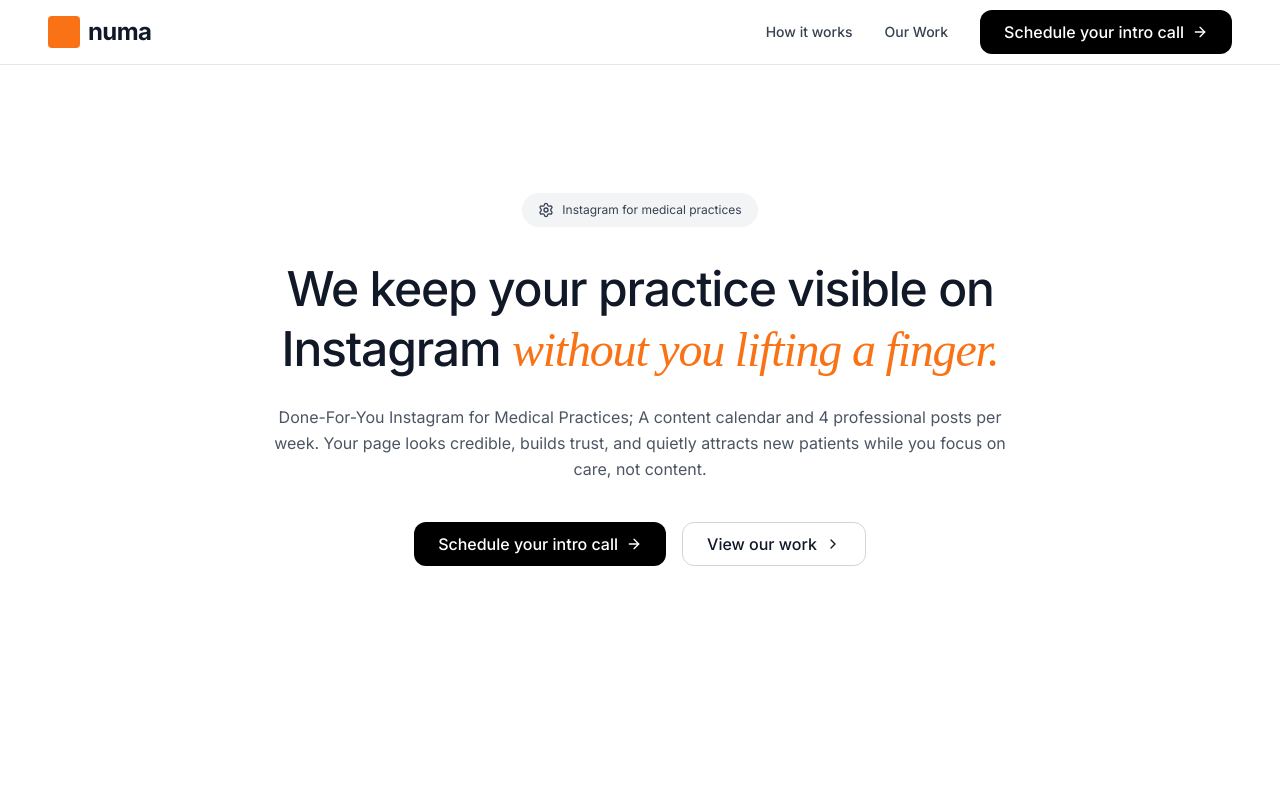
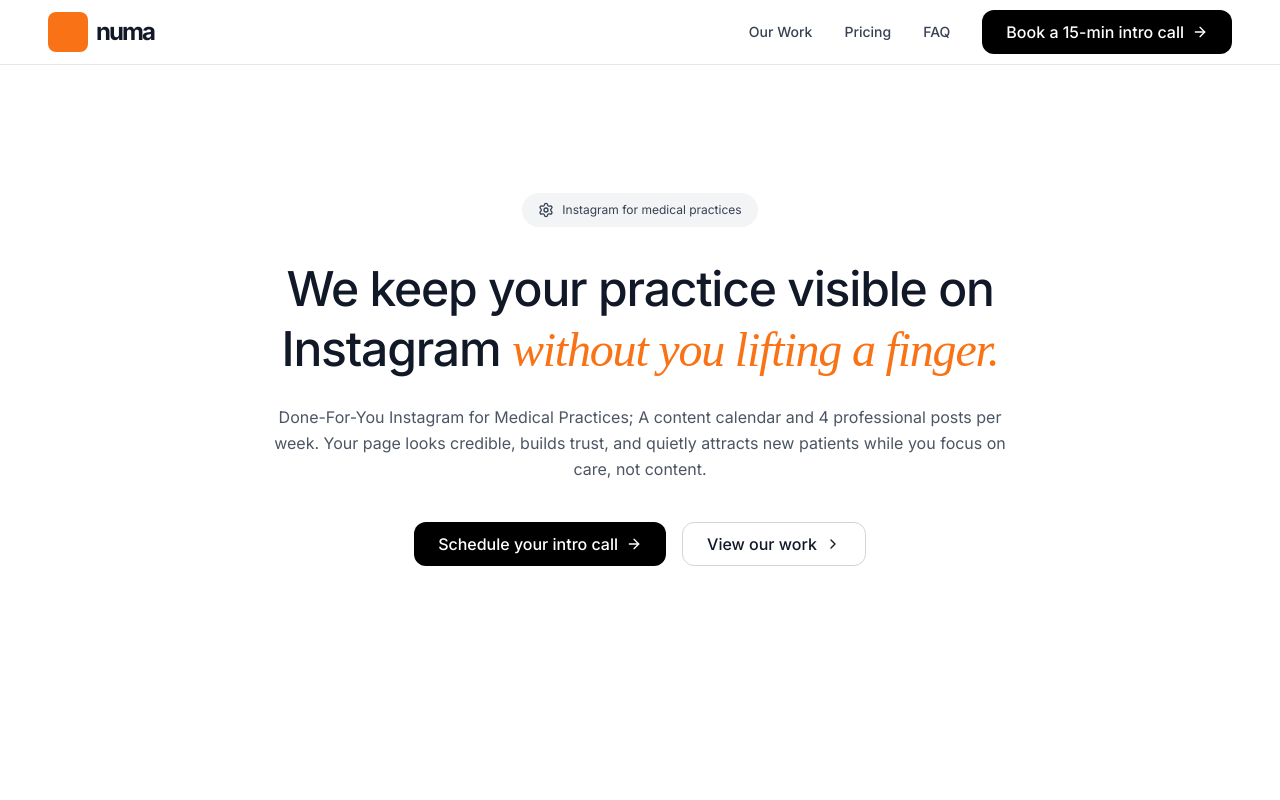
Before and after one commit to seundanjuma/med-landing-page, a React (Vite) app: page / in a window 1280 px wide. Shown: the top 800 px of the page. Built offline with nearby package versions, Linux system fonts and the light colour scheme.

Commit message:
changed page order

```diff
--- a/src/MedicalIGLanding.jsx
+++ b/src/MedicalIGLanding.jsx
@@ -36,9 +36,9 @@ export default function MedicalIGLanding() {
     <div className="min-h-screen bg-gray-50 text-gray-900">
       <Nav />
       <Hero scrollY={scrollY} />
-      <Portfolio />
       <PainPoints />
       <Solution />
+      <Portfolio />
       <Process />
       <Pricing />
       <ROIMath />
@@ -100,32 +100,43 @@ function Nav() {
     <header className="sticky top-0 z-50 bg-white backdrop-blur-md border-b border-gray-200">
       <Container>
         <div className="flex h-16 items-center justify-between">
-          <div className="flex items-center gap-2">
-            <div className="h-8 w-8 bg-orange-500 rounded"></div>
-            <span className="text-2xl font-bold tracking-tight">numa</span>
-          </div>
+          <a href="#" className="flex items-center gap-2">
+            <div className="h-10 w-10 bg-orange-500 rounded-lg"></div>
+            <span
+              className="text-2xl font-bold"
+              style={{ letterSpacing: "-0.08em" }}
+            >
+              numa
+            </span>
+          </a>
 
           <div className="hidden items-center gap-8 md:flex">
-            <a
-              href="#process"
-              className="text-sm font-medium text-gray-700 hover:text-gray-900 transition-colors"
-            >
-              How it works
-            </a>
             <a
               href="#portfolio"
               className="text-sm font-medium text-gray-700 hover:text-gray-900 transition-colors"
             >
               Our Work
             </a>
+            <a
+              href="#plans"
+              className="text-sm font-medium text-gray-700 hover:text-gray-900 transition-colors"
+            >
+              Pricing
+            </a>
+            <a
+              href="#faq"
+              className="text-sm font-medium text-gray-700 hover:text-gray-900 transition-colors"
+            >
+              FAQ
+            </a>
             <Button href="#book" icon={ArrowRight}>
-              Schedule your intro call
+              Book a 15-min intro call
             </Button>
           </div>
 
           <div className="md:hidden">
             <Button href="#book" icon={ArrowRight}>
-              Schedule call
+              Book a call
             </Button>
           </div>
         </div>
@@ -1038,8 +1049,11 @@ function Footer() {
                 }}
               >
                 <span>{showEmail ? email : link.label}</span>
-                <div className="w-8 h-8 rounded-full bg-gray-700 flex items-center justify-center hover:bg-gray-600 transition-colors">
-                  <Copy className="h-4 w-4" />
+                <div
+                  className="w-8 h-8 rounded-full flex items-center justify-center hover:bg-gray-600 transition-colors"
+                  style={{ backgroundColor: "#B8B6B6" }}
+                >
+                  <Copy className="h-4 w-4" style={{ stroke: "#222222" }} />
                 </div>
                 {copiedEmail && (
                   <span className="absolute -bottom-6 left-0 text-xs text-orange-500">
@@ -1061,8 +1075,14 @@ function Footer() {
                 }}
               >
                 <span>{link.label}</span>
-                <div className="w-8 h-8 rounded-full bg-gray-700 flex items-center justify-center hover:bg-gray-600 transition-colors">
-                  <MoveUpRight className="h-4 w-4" />
+                <div
+                  className="w-8 h-8 rounded-full flex items-center justify-center hover:bg-gray-600 transition-colors"
+                  style={{ backgroundColor: "#B8B6B6" }}
+                >
+                  <MoveUpRight
+                    className="h-4 w-4"
+                    style={{ stroke: "#222222" }}
+                  />
                 </div>
               </a>
             )
@@ -1070,28 +1090,27 @@ function Footer() {
         </div>
 
         <div className="mb-12">
-          <div className="flex items-center gap-4" style={{ width: "100%" }}>
-            <div
-              style={{
-                width: "200px",
-                height: "200px",
-                backgroundColor: "#F97316",
-                borderRadius: "24px",
-                flexShrink: 0,
-              }}
-            ></div>
-            <div
-              className="text-white flex-1"
-              style={{
-                fontSize: "200px",
-                fontWeight: 700,
-                lineHeight: "1",
-                letterSpacing: "-0.02em",
-              }}
+          <svg
+            viewBox="0 0 1200 350"
+            className="w-full"
+            style={{ maxWidth: "100%", height: "auto" }}
+          >
+            {/* Orange rounded rectangle */}
+            <rect x="0" y="0" width="350" height="350" rx="32" fill="#F97316" />
+
+            {/* "numa" text */}
+            <text
+              x="420"
+              y="280"
+              fill="white"
+              fontSize="320"
+              fontWeight="700"
+              fontFamily="Inter, sans-serif"
+              letterSpacing="-25.6"
             >
               numa
-            </div>
-          </div>
+            </text>
+          </svg>
         </div>
 
         <div
```
